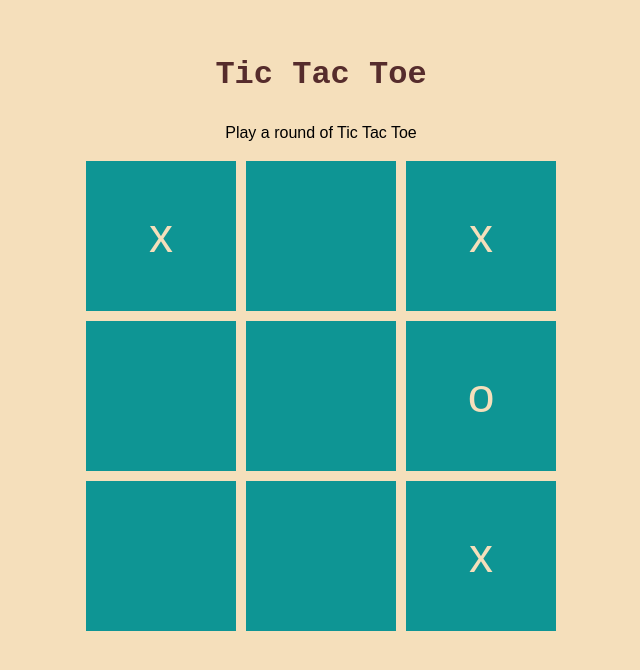
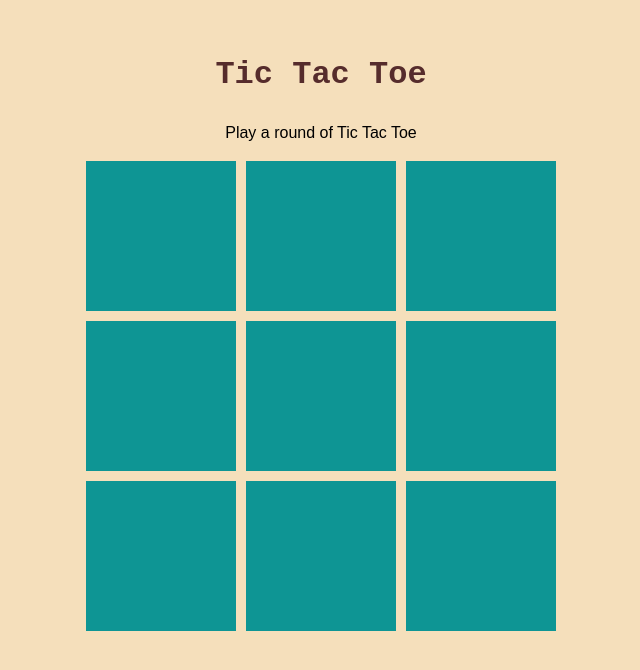
Before and after one commit to basti-n/tic-tac-toe, a React (Create React App) app in the folder tic-tac-toe/: page / in a window 1280 px wide. Shown: the top 670 px of the page, without its empty margins (319-959 px from the left). Built offline with nearby package versions, Linux system fonts and the light colour scheme.

Commit message:
Add playMove function

```diff
--- a/tic-tac-toe/src/GameBoard.js
+++ b/tic-tac-toe/src/GameBoard.js
@@ -1,29 +1,51 @@
-import React, { useState } from 'react'
+import React, { useState, useEffect } from 'react'
+import axios from 'axios'
 
 export default function GameBoard() {
   const initialState = {
     game: [
-      { value: 'x', id: 'ttt_1' },
+      { value: null, id: 'ttt_1' },
       { value: null, id: 'ttt_2' },
-      { value: 'x', id: 'ttt_3' },
+      { value: null, id: 'ttt_3' },
       { value: null, id: 'ttt_4' },
       { value: null, id: 'ttt_5' },
-      { value: 'o', id: 'ttt_6' },
+      { value: null, id: 'ttt_6' },
       { value: null, id: 'ttt_7' },
       { value: null, id: 'ttt_8' },
-      { value: 'x', id: 'ttt_9' },
+      { value: null, id: 'ttt_9' },
     ],
     completed: false,
     winner: null,
   }
+
+  /*   useEffect(() => {
+    const updatedGameStatus = axios
+      .post('http://localhost:3000/result')
+      .then((result) => console.log(result))
+  }, []) */
+
   const [gameStatus, setGameStatus] = useState(initialState)
+  const currentGame = gameStatus.game
 
-  const currentGame = gameStatus.game
+  function playMove(event) {
+    const cellToUpdate = gameStatus.game.findIndex(
+      (cell) => cell.id === event.target.id
+    )
+    const newGameCells = [...gameStatus.game]
+    newGameCells[cellToUpdate] = { value: 'X', id: event.target.id }
+    const updatedGame = newGameCells
+    setGameStatus({ ...gameStatus, game: updatedGame })
+  }
 
   return (
     <div className="board__grid">
       {currentGame.map((gameValue) => (
-        <div key={gameValue.id} className="board__item">
+        <div
+          key={gameValue.id}
+          className="board__item"
+          id={gameValue.id}
+          onClick={playMove}
+        >
           {gameValue.value}
         </div>
       ))}
```
